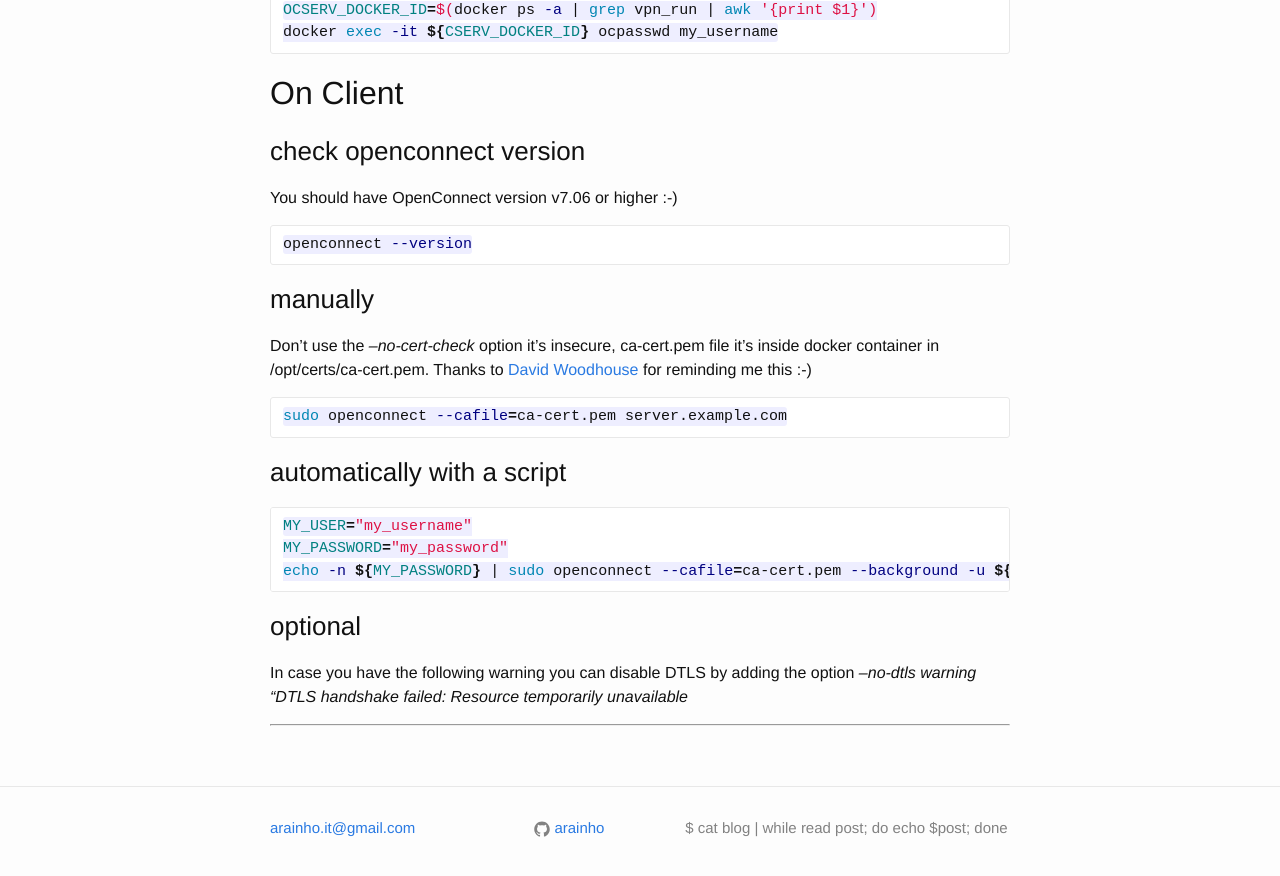
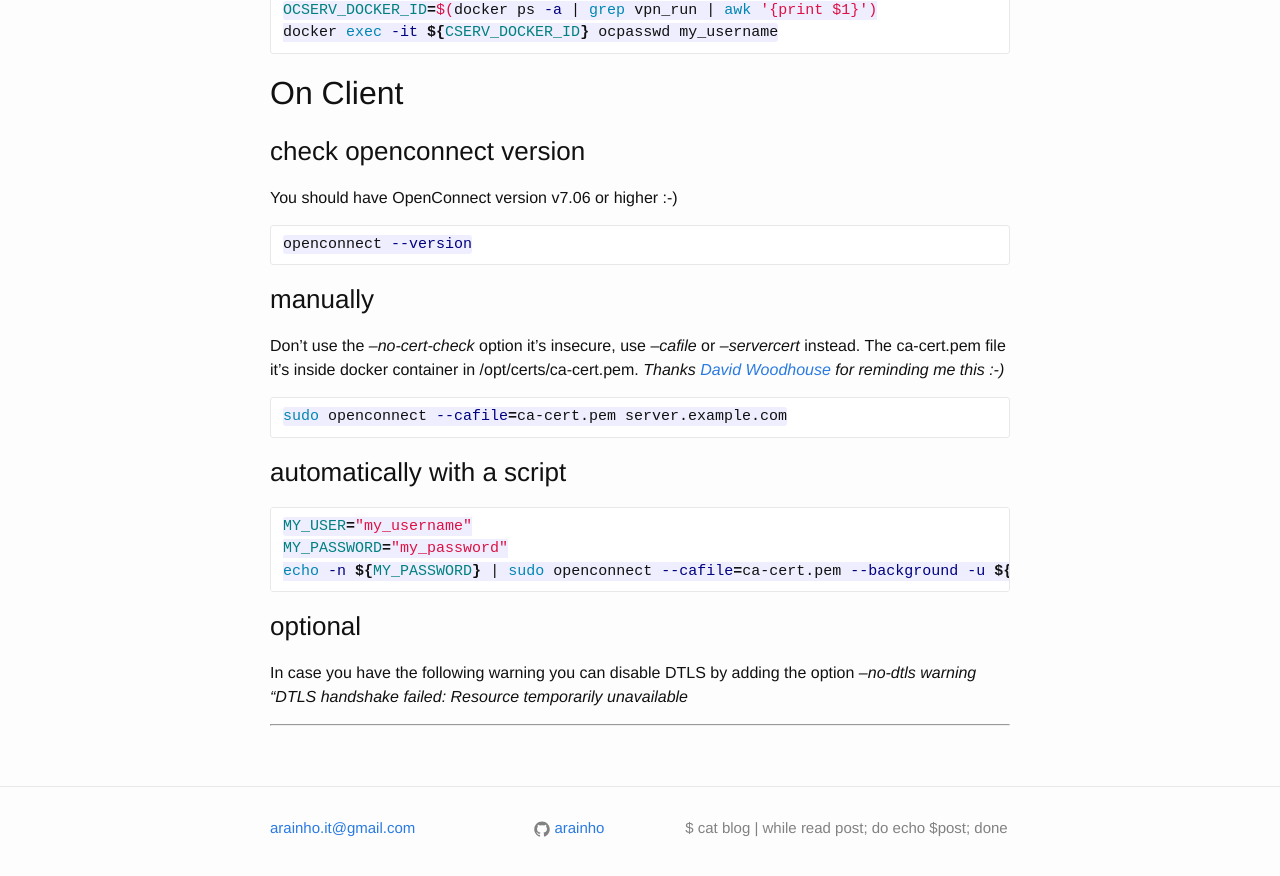
Before and after one commit to arainho/arainho.github.io, a Jekyll site: the page built from _posts/2016-05-19-ocserv-on-docker-container.md, in a window 1280 px wide and 900 px high, scrolled down 1537 px. Shown: the top 876 px of the window. Built offline with Jekyll 4.4.1, drawn with Linux system fonts in a browser that asks for light colours; comment, search, counter and statistics services are not loaded.

Commit message:
fix line and add servercert option

````diff
--- a/_posts/2016-05-19-ocserv-on-docker-container.md
+++ b/_posts/2016-05-19-ocserv-on-docker-container.md
@@ -76,8 +76,9 @@ openconnect --version
 ```
 
 ### manually
-Don't use the _--no-cert-check_ option it's insecure, ca-cert.pem file it's inside docker container in /opt/certs/ca-cert.pem.
-Thanks to [David Woodhouse] for reminding me this :-)
+Don't use the _--no-cert-check_ option it's insecure, use _--cafile_ or _--servercert_ instead.
+The ca-cert.pem file it's inside docker container in /opt/certs/ca-cert.pem.
+_Thanks [David Woodhouse] for reminding me this :-)_
 
 ```sh
 sudo openconnect --cafile=ca-cert.pem server.example.com
````
